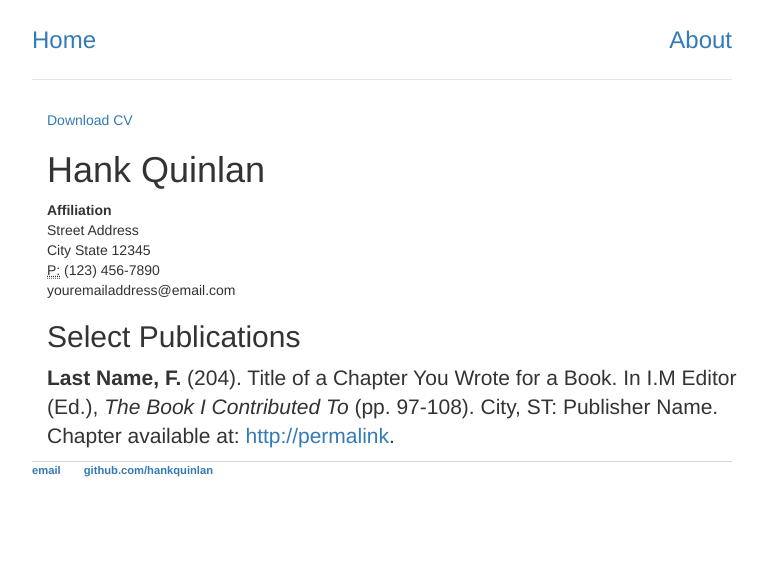
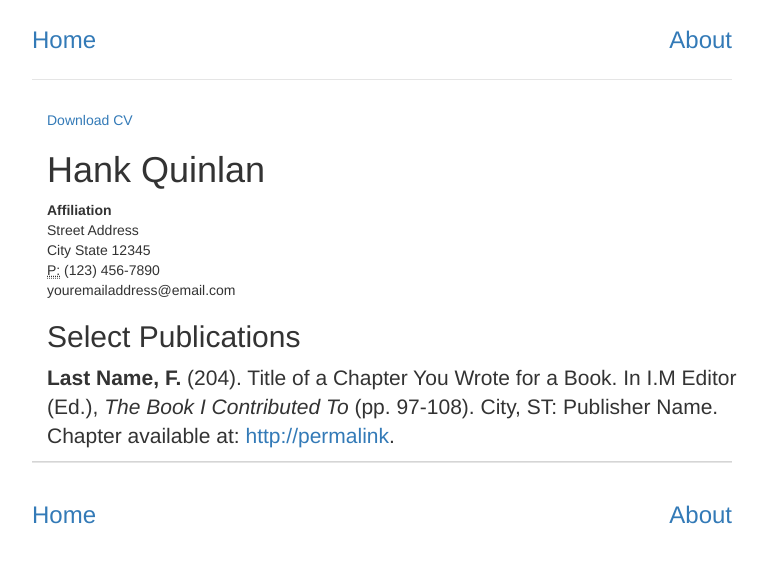
Before and after one commit to christianhaigh/christianhaigh.github.io, a Jekyll site: the page built from cv/index.html, in a window 1280 px wide. Shown: the top 563 px of the page, without its empty margins (66-834 px from the left). Built offline with Jekyll 4.4.1, drawn with Linux system fonts in a browser that asks for light colours.

Commit message:
Update default.html
added css

```diff
--- a/_layouts/default.html
+++ b/_layouts/default.html
@@ -19,7 +19,7 @@
       <div class="header">
 	<h3 class=" pull-right"><a href="/about" title="About">About</a></h3>
 	<h3 class="text-muted"><a href="/">Home</a></h3>
-    </div> <!-- /header -->
+    </div>
   <body>
 
 <div class="container">
@@ -29,10 +29,10 @@
 </div>
 
   <footer>
-   <ul>
-   <li><a href="mailto:hankquinlanhub@gmail.com">email</a></li>
-   <li><a href="https://github.com/hankquinlan">github.com/hankquinlan</a></li>
-   </ul>
+   <div class="footer">
+	<h3 class=" pull-right"><a href="/about" title="About">About</a></h3>
+	<h3 class="text-muted"><a href="/">Home</a></h3>
+   </div>
   </footer>
   </body>
 
```
